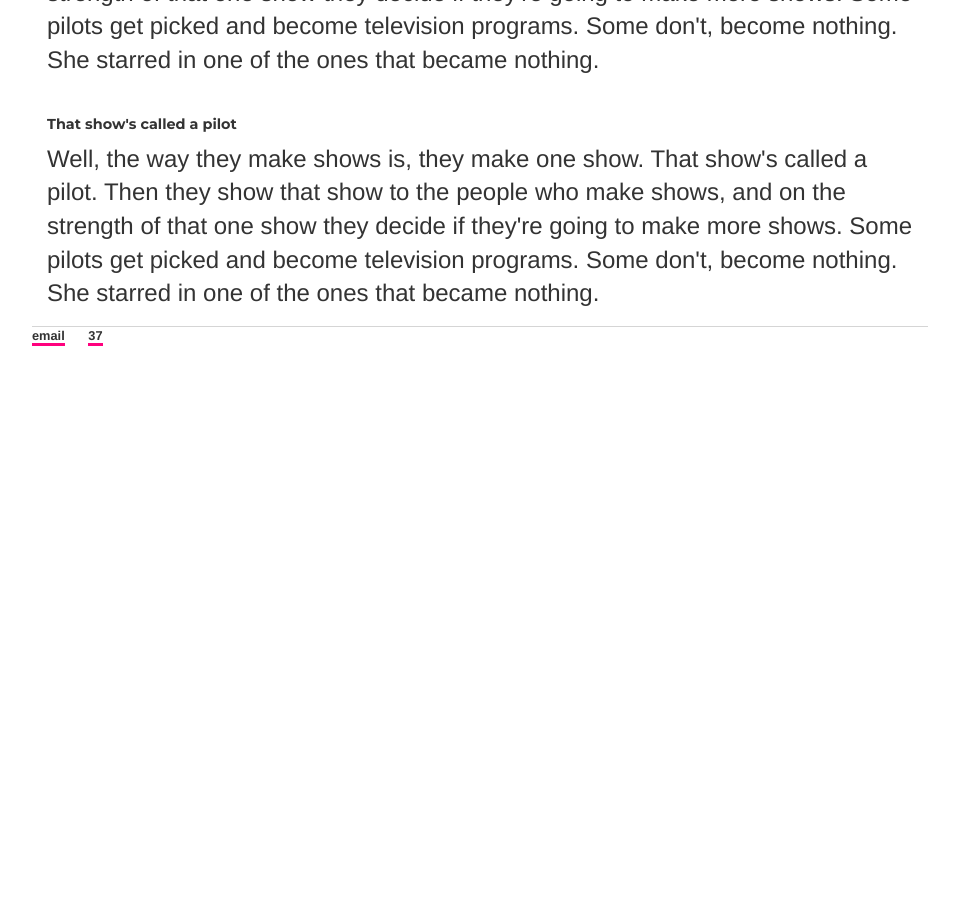
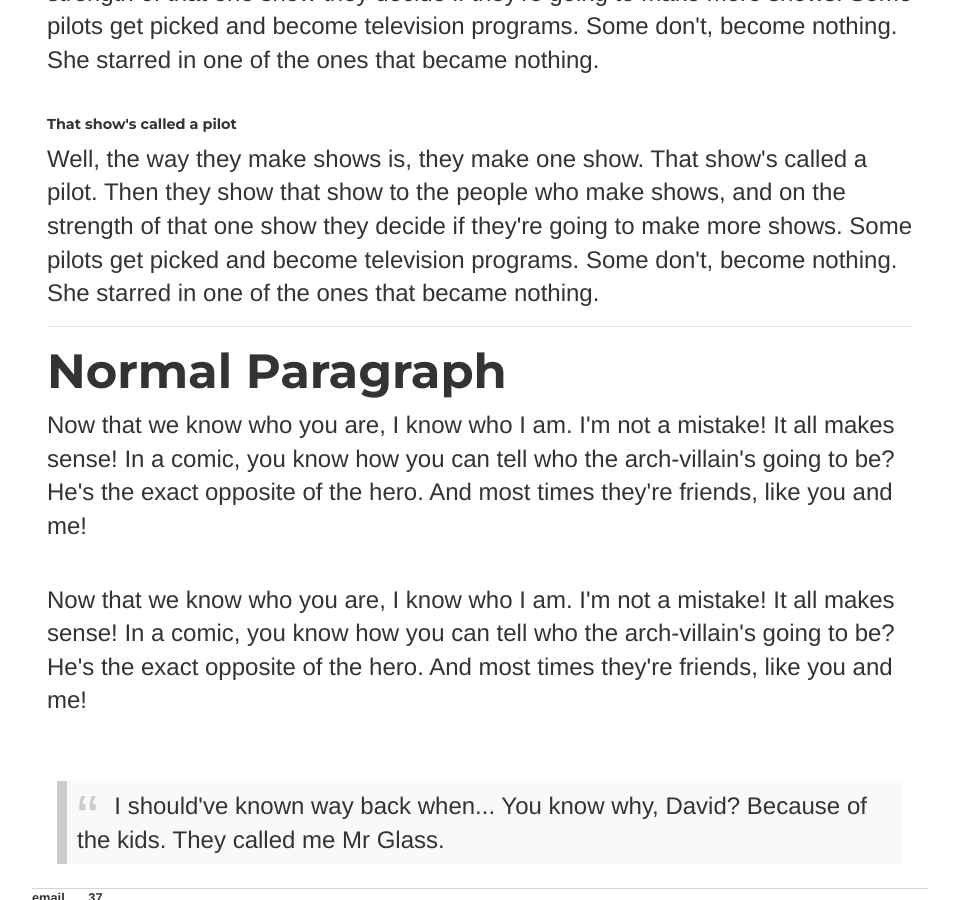
Before and after one commit to ariesti/ariesti.github.io, a Jekyll site: the page built from style/index.html, in a window 1280 px wide and 900 px high, scrolled down 2051 px. Shown: the whole window, without its empty margins (160-1119 px from the left). Built offline with Jekyll 4.4.1, drawn with Linux system fonts in a browser that asks for light colours; before the commit the page ends 2456 px from its top, so only the background shows below that.

Commit message:
Added normal + quote test
Make this work!

```diff
--- a/style/index.html
+++ b/style/index.html
@@ -46,3 +46,12 @@ permalink: /style/
 		<h6>That show's called a pilot</h6>
 		<p>Well, the way they make shows is, they make one show. That show's called a pilot. Then they show that show to the people who make shows, and on the strength of that one show they decide if they're going to make more shows. Some pilots get picked and become television programs. Some don't, become nothing. She starred in one of the ones that became nothing.</p>
 	</div>
+	<hr>
+	<div class="normal paragraph">
+		<h1>Normal Paragraph</h1>
+		<p>Now that we know who you are, I know who I am. I'm not a mistake! It all makes sense! In a comic, you know how you can tell who the arch-villain's going to be? He's the exact opposite of the hero. And most times they're friends, like you and me!</p>
+		<br>
+		<p>Now that we know who you are, I know who I am. I'm not a mistake! It all makes sense! In a comic, you know how you can tell who the arch-villain's going to be? He's the exact opposite of the hero. And most times they're friends, like you and me!</p>
+		<br>
+		<blockquote><p>I should've known way back when... You know why, David? Because of the kids. They called me Mr Glass.</p></blockquote>
+	</div>
```
